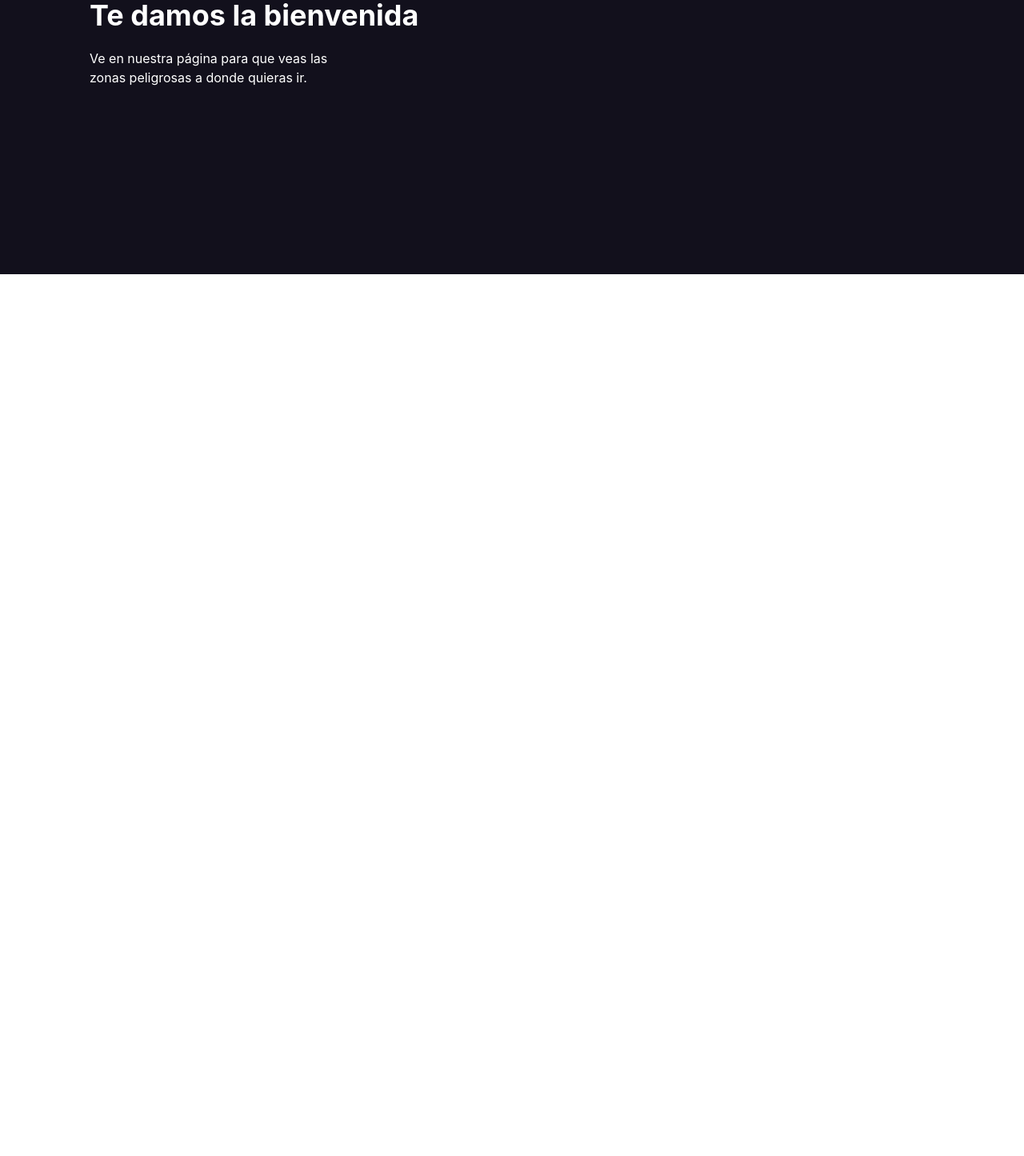
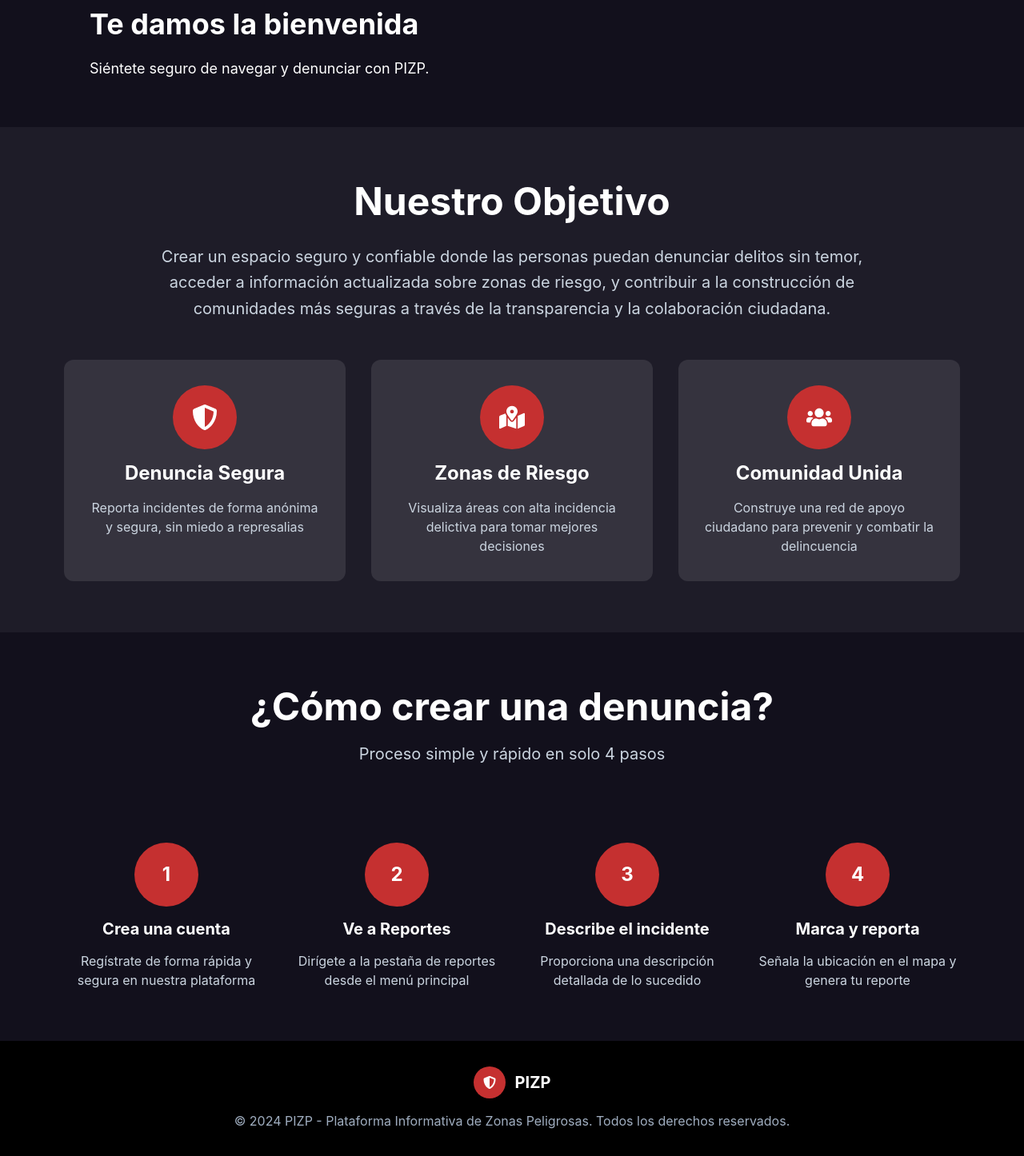
Before and after one commit to sgomez-2020088/PIZP_Front, a React (Vite) app: page / in a window 1280 px wide. Shown: the part 521-1967 px from the top of the page at 80% size. Before the commit the page ends 864 px from the top, so only its background shows below. Built offline with nearby package versions, Linux system fonts and the light colour scheme.

Commit message:
Se rediseña página home

```diff
--- a/src/components/AboutUs/AboutUs.jsx
+++ b/src/components/AboutUs/AboutUs.jsx
@@ -1,39 +1,189 @@
-import { Box, Flex, Heading, Image, Text, VStack } from '@chakra-ui/react'
-import Logo from '../../assets/PIZPLogo.png'
-import React from 'react'
+import { Box, Flex, Heading, Image, Text, VStack, HStack, SimpleGrid, Container, Icon, Circle } from "@chakra-ui/react"
+import { FaShieldAlt, FaMapMarkedAlt, FaUsers, FaUserCircle } from "react-icons/fa"
+import Logo from "../../assets/PIZPLogo.png"
 
 export const AboutUs = () => {
   return (
-    <Box bg="#12101C" color="white" minH="100vh" px={8} py={6} >
-      <Flex mt={10} direction={{ base: 'column', md: 'row' }} align="center" justify="space-between">
-        <VStack align="start" spacing={4}>
-
+    <Box bg="#12101C" color="white" minH="100vh">
+      <Container maxW="7xl" px={8} py={6}>
+        <Flex mt={10} direction={{ base: "column", md: "row" }} align="center" justify="space-between">
+          <VStack align="start" spacing={4} flex={1}>
             <Flex justify="center" mt={10}>
-            <Flex direction={{ base: 'column', md: 'row' }} align="center" gap={10}>
-
-
-              <Box textAlign={{ base: 'center', md: 'left' }} marginLeft="5rem">
-                <Heading fontSize="9xl" fontWeight="bold"> PIZP </Heading>
-                <Text fontSize="4xl" mt={2}> Plataforma Informativa de Zonas Peligrosas </Text>
+              <Flex direction={{ base: "column", md: "row" }} align="center" gap={10}>
+                <Box textAlign={{ base: "center", md: "left" }} marginLeft="5rem">
+                  <Heading fontSize="9xl" fontWeight="bold">
+                    {" "}
+                    PIZP{" "}
+                  </Heading>
+                  <Text fontSize="4xl" mt={2}>
+                    {" "}
+                    Plataforma Informativa de Zonas Peligrosas{" "}
+                  </Text>
                 </Box>
               </Flex>
             </Flex>
 
             <Box mt={10} marginLeft="5rem">
-          <Heading fontSize="4xl" mb={2}>Te damos la bienvenida</Heading>
-
+              <Heading fontSize="4xl" mb={2}>
+                Te damos la bienvenida
+              </Heading>
               <Box mt={5}>
-              <Text maxW="300px">
-                Ve en nuestra página para que veas las zonas peligrosas a donde quieras ir.
+                <Text maxW="500px" fontSize="lg">
+                  Siéntete seguro de navegar y denunciar con PIZP.{" "}{" "}
                 </Text>
               </Box>
             </Box>
           </VStack>
 
           <Box p={6} rounded="full" marginRight={12}>
-          <Image src={Logo} boxSize='30rem' />
+            <Image src={Logo || "/placeholder.svg"} boxSize="30rem" />
           </Box>
         </Flex>
+      </Container>
+
+      <Box bg="rgba(255, 255, 255, 0.05)" py={16}>
+        <Container maxW="6xl">
+          <VStack spacing={12} textAlign="center">
+            <Box>
+              <Heading fontSize="5xl" mb={6}>
+                Nuestro Objetivo
+              </Heading>
+              <Text fontSize="xl" maxW="4xl" lineHeight="tall" color="gray.300">
+                Crear un espacio seguro y confiable donde las personas puedan denunciar delitos sin temor, acceder a
+                información actualizada sobre zonas de riesgo, y contribuir a la construcción de comunidades más seguras
+                a través de la transparencia y la colaboración ciudadana.
+              </Text>
+            </Box>
+
+            <SimpleGrid columns={{ base: 1, md: 3 }} spacing={8} w="full">
+              <Box
+                bg="rgba(255, 255, 255, 0.1)"
+                p={8}
+                borderRadius="xl"
+                textAlign="center"
+                _hover={{ transform: "translateY(-5px)", transition: "all 0.3s" }}
+              >
+                <Circle size="80px" bg="red.600" mx="auto" mb={4}>
+                  <Icon as={FaShieldAlt} boxSize={8} />
+                </Circle>
+                <Heading fontSize="2xl" mb={4}>
+                  Denuncia Segura
+                </Heading>
+                <Text color="gray.300">Reporta incidentes de forma anónima y segura, sin miedo a represalias</Text>
+              </Box>
+
+              <Box
+                bg="rgba(255, 255, 255, 0.1)"
+                p={8}
+                borderRadius="xl"
+                textAlign="center"
+                _hover={{ transform: "translateY(-5px)", transition: "all 0.3s" }}
+              >
+                <Circle size="80px" bg="red.600" mx="auto" mb={4}>
+                  <Icon as={FaMapMarkedAlt} boxSize={8} />
+                </Circle>
+                <Heading fontSize="2xl" mb={4}>
+                  Zonas de Riesgo
+                </Heading>
+                <Text color="gray.300">
+                  Visualiza áreas con alta incidencia delictiva para tomar mejores decisiones
+                </Text>
+              </Box>
+
+              <Box
+                bg="rgba(255, 255, 255, 0.1)"
+                p={8}
+                borderRadius="xl"
+                textAlign="center"
+                _hover={{ transform: "translateY(-5px)", transition: "all 0.3s" }}
+              >
+                <Circle size="80px" bg="red.600" mx="auto" mb={4}>
+                  <Icon as={FaUsers} boxSize={8} />
+                </Circle>
+                <Heading fontSize="2xl" mb={4}>
+                  Comunidad Unida
+                </Heading>
+                <Text color="gray.300">
+                  Construye una red de apoyo ciudadano para prevenir y combatir la delincuencia
+                </Text>
+              </Box>
+            </SimpleGrid>
+          </VStack>
+        </Container>
+      </Box>
+
+      <Box py={16}>
+        <Container maxW="6xl">
+          <VStack spacing={12} textAlign="center">
+            <Box>
+              <Heading fontSize="5xl" mb={4}>
+                ¿Cómo crear una denuncia?
+              </Heading>
+              <Text fontSize="xl" color="gray.300" mb={12}>
+                Proceso simple y rápido en solo 4 pasos
+              </Text>
+            </Box>
+
+            <SimpleGrid columns={{ base: 1, sm: 2, lg: 4 }} spacing={8} w="full">
+              <VStack spacing={4}>
+                <Circle size="80px" bg="red.600" fontSize="2xl" fontWeight="bold">
+                  1
+                </Circle>
+                <Heading fontSize="xl">Crea una cuenta</Heading>
+                <Text color="gray.300" textAlign="center">
+                  Regístrate de forma rápida y segura en nuestra plataforma
+                </Text>
+              </VStack>
+
+              <VStack spacing={4}>
+                <Circle size="80px" bg="red.600" fontSize="2xl" fontWeight="bold">
+                  2
+                </Circle>
+                <Heading fontSize="xl">Ve a Reportes</Heading>
+                <Text color="gray.300" textAlign="center">
+                  Dirígete a la pestaña de reportes desde el menú principal
+                </Text>
+              </VStack>
+
+              <VStack spacing={4}>
+                <Circle size="80px" bg="red.600" fontSize="2xl" fontWeight="bold">
+                  3
+                </Circle>
+                <Heading fontSize="xl">Describe el incidente</Heading>
+                <Text color="gray.300" textAlign="center">
+                  Proporciona una descripción detallada de lo sucedido
+                </Text>
+              </VStack>
+
+              <VStack spacing={4}>
+                <Circle size="80px" bg="red.600" fontSize="2xl" fontWeight="bold">
+                  4
+                </Circle>
+                <Heading fontSize="xl">Marca y reporta</Heading>
+                <Text color="gray.300" textAlign="center">
+                  Señala la ubicación en el mapa y genera tu reporte
+                </Text>
+              </VStack>
+            </SimpleGrid>
+          </VStack>
+        </Container>
+      </Box>
+
+      <Box bg="black" py={8}>
+        <Container maxW="6xl">
+          <VStack spacing={4} textAlign="center">
+            <HStack spacing={3}>
+              <Circle size="40px" bg="red.600">
+                <Icon as={FaShieldAlt} boxSize={4} />
+              </Circle>
+              <Heading fontSize="xl">PIZP</Heading>
+            </HStack>
+            <Text color="gray.400">
+              © 2024 PIZP - Plataforma Informativa de Zonas Peligrosas. Todos los derechos reservados.
+            </Text>
+          </VStack>
+        </Container>
+      </Box>
     </Box>
   )
 }
```
Lines whose indentation alone changed are shown as unchanged.
